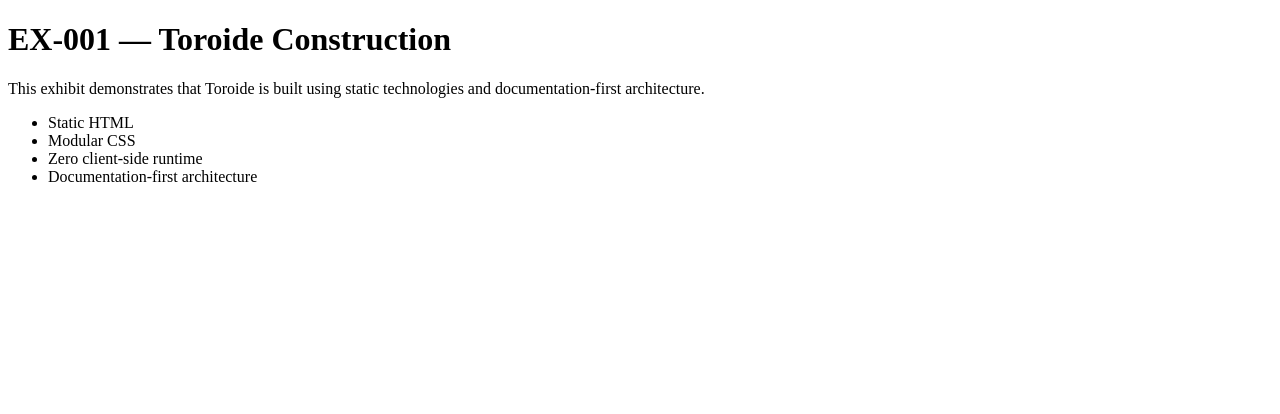
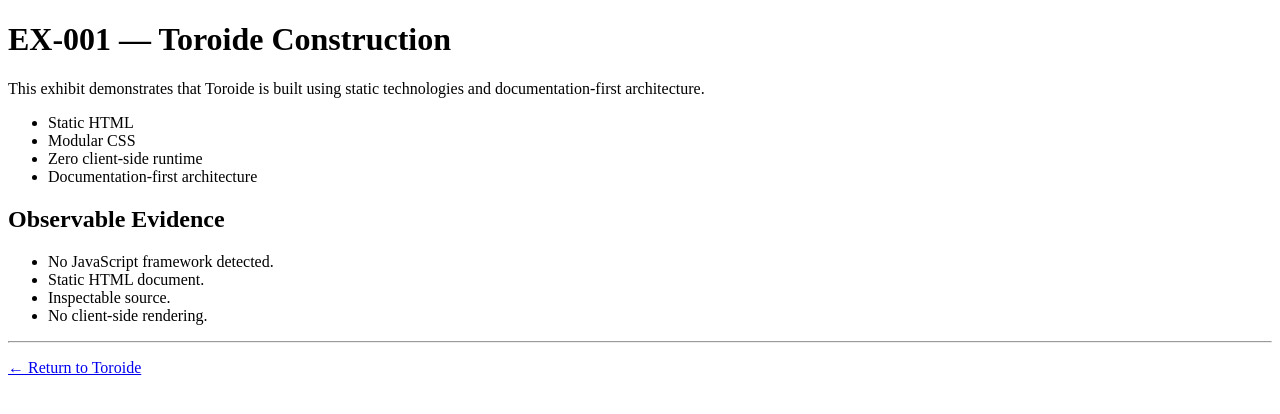
Before and after one commit to Octavio-GR/octavio-gr.github.io, a plain HTML site: page exhibits/001-toroide-construction/index.html in a window 1280 px wide. Drawn offline with Linux system fonts and the light colour scheme.

Commit message:
Update index.html

```diff
--- a/exhibits/001-toroide-construction/index.html
+++ b/exhibits/001-toroide-construction/index.html
@@ -16,22 +16,32 @@
         <h1>EX-001 — Toroide Construction</h1>
 
         <p>
-
             This exhibit demonstrates that Toroide is built using static technologies and documentation-first architecture.
-
         </p>
 
         <ul>
+            <li>Static HTML</li>
+            <li>Modular CSS</li>
+            <li>Zero client-side runtime</li>
+            <li>Documentation-first architecture</li>
+        </ul>
 
-            <li>Static HTML</li>
+        <h2>Observable Evidence</h2>
 
-            <li>Modular CSS</li>
+        <ul>
+            <li>No JavaScript framework detected.</li>
+            <li>Static HTML document.</li>
+            <li>Inspectable source.</li>
+            <li>No client-side rendering.</li>
+        </ul>
 
-            <li>Zero client-side runtime</li>
+        <hr>
 
-            <li>Documentation-first architecture</li>
-
-        </ul>
+        <p>
+            <a href="../../index.html">
+                ← Return to Toroide
+            </a>
+        </p>
 
     </main>
 
```
